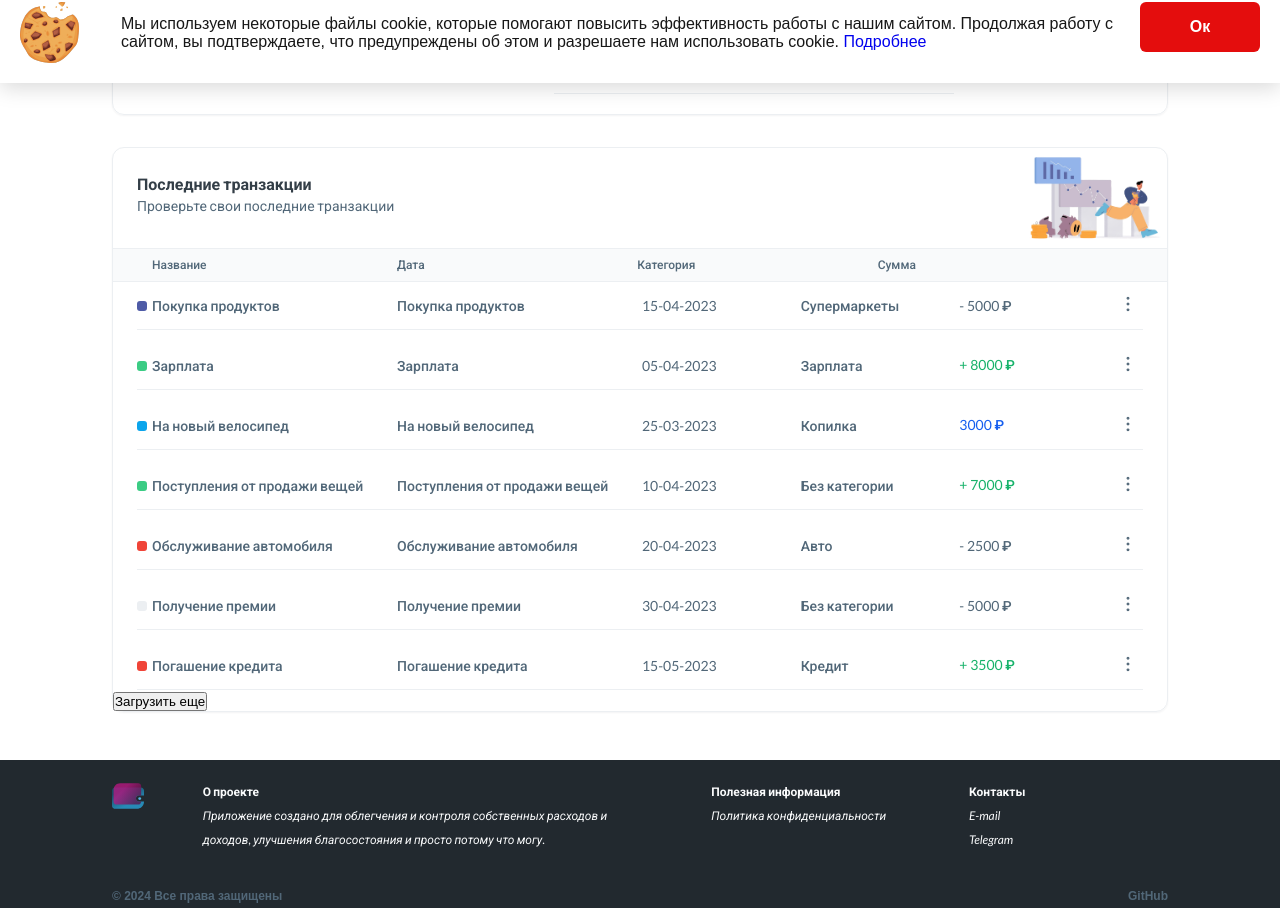
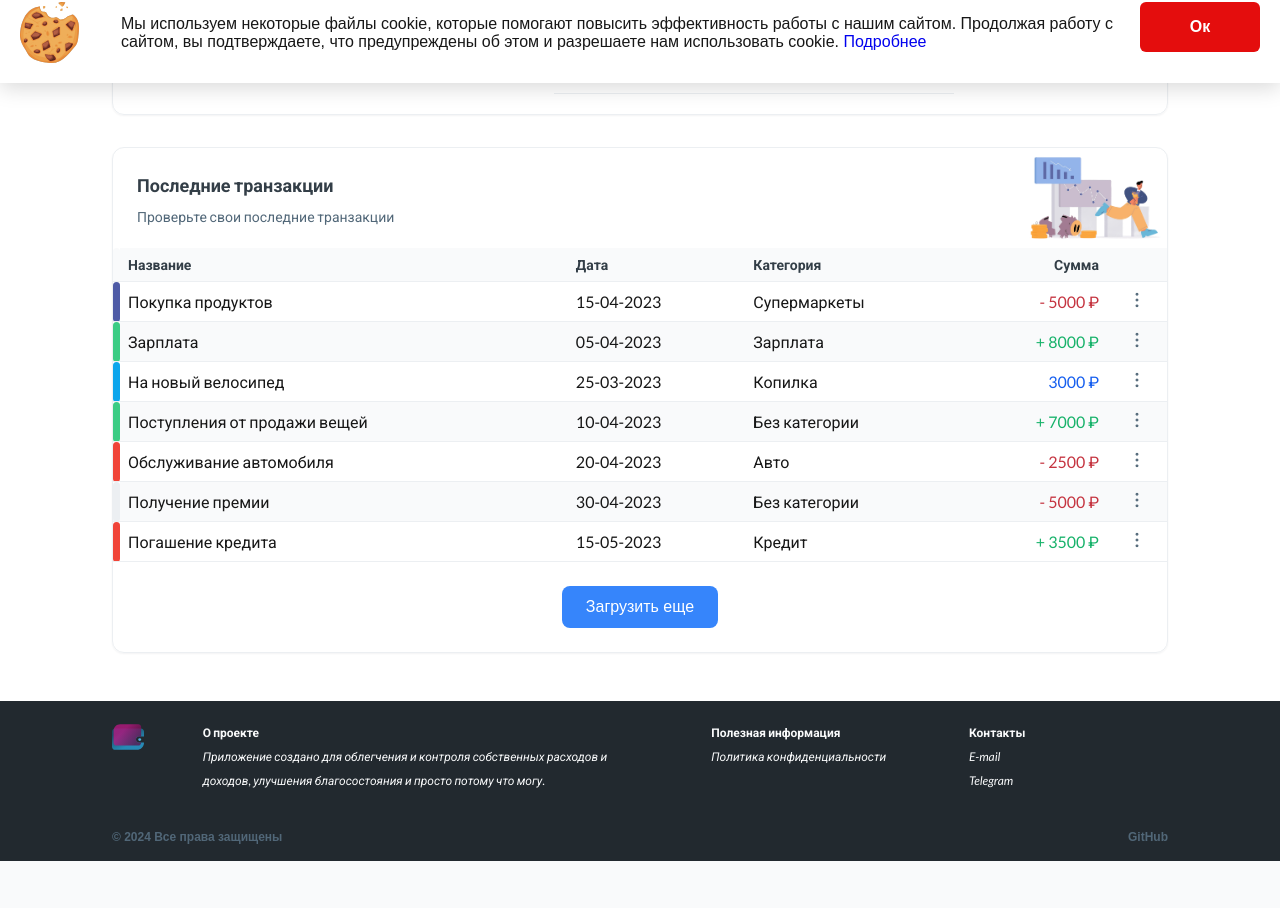
Before and after one commit to Lugovskoy-Maxim/wallet, a Next.js app: page / in a window 1280 px wide. Shown: the part 717-1625 px from the top of the page. After the commit the page ends 1578 px from the top, so only its background shows below. Built offline with nearby package versions, Linux system fonts and the light colour scheme.

Commit message:
refactor transactions table

```diff
--- a/components/LastTransactions/LastTransactions.tsx
+++ b/components/LastTransactions/LastTransactions.tsx
@@ -37,38 +37,40 @@ export default function LastTransactions() {
         <h2>Последние транзакции</h2>
         <p>Проверьте свои последние транзакции</p>
       </div>
-      <div className={styles.thead}>
-        <span className={styles.color}></span>
-        <p className={styles.name}>Название</p>
-        <p className={styles.date}>Дата</p>
-        <p className={styles.category}>Категория</p>
-        <p className={styles.amount}>Сумма</p>
-        <p className={styles.action}></p>
-      </div>
-      <ul className={styles.list}>
-        {transactions.map(
-          ({ id, name, date, type, amount: amount, category }) => (
-            <li key={id}>
-              <span
+      <table className={styles.table}>
+        <thead className={styles.thead}>
+          <tr>
+            <th className={styles.color}></th>
+            <th className={styles.name}>Название</th>
+            <th className={styles.date}>Дата</th>
+            <th className={styles.category}>Категория</th>
+            <th className={styles.amount}>Сумма</th>
+            <th className={styles.action}></th>
+          </tr>
+        </thead>
+        <tbody className={styles.list}>
+          {transactions.map(({ id, name, date, type, amount, category }) => (
+            <tr key={id}>
+              <td
                 className={styles.color}
                 style={{ backgroundColor: category.color }}
-              ></span>
-              <p className={styles.name}>{name}</p>
-              <p className={styles.name}>{name}</p>
-              <p className={styles.date}>{date}</p>
-              <p className={styles.category}>{category.name}</p>
-              <p className={`${styles.amount} ${styles[type]}`}>
+              ></td>
+              <td className={styles.name}>{name}</td>
+              <td className={styles.date}>{date}</td>
+              <td className={styles.category}>{category.name}</td>
+              <td className={`${styles.amount} ${styles[type]}`}>
                 {geAmount(type, amount)}
-              </p>
-              <p className={styles.action}>
+              </td>
+              <td className={styles.action}>
                 <button type="button">
-                  <Image src={action_icon} alt={"Опции"} />
+                  <Image src={action_icon} alt="Опции" />
                 </button>
-              </p>
-            </li>
-          )
-        )}
-      </ul>
+              </td>
+            </tr>
+          ))}
+        </tbody>
+      </table>
+
       {<button className={styles.loadMore}>Загрузить еще</button>}
     </div>
   );
--- a/components/LastTransactions/lastTransactions.module.scss
+++ b/components/LastTransactions/lastTransactions.module.scss
@@ -2,20 +2,94 @@
   border: 1px solid var(--gray-100);
   border-radius: 12px;
   width: 100%;
-  height: auto;
+  margin: 0 auto;
   box-shadow: 0 1px 2px 0 rgba(16, 24, 40, 0.05);
 
+  .table {
+    width: 100%;
+    border-spacing: 0; // Отступы между ячейками
+    border-collapse: collapse; // Границы ячеек
+
+    th,
+    td {
+      padding: 8px;
+      text-align: left;
+      border-bottom: 1px solid var(--gray-100);
+    }
+
+    thead th {
+      background-color: var(--gray-50);
+      font-weight: 700;
+      font-size: 14px;
+      color: var(--gray-900);
+    }
+
+    tbody tr:nth-child(even) {
+      background-color: var(--gray-50); // Чередование фона строк
+    }
+
+    .color {
+      border-radius: 8px;
+      margin-right: 10px;
+      padding: 2px;
+    }
+
+    .name {
+      min-width: 180px;
+    }
+
+    .date,
+    .category,
+    .amount {
+      white-space: nowrap;
+    }
+
+    .amount {
+      text-align: right;
+    }
+
+    .action {
+      width: 60px;
+      text-align: center;
+    }
+
+    .income {
+      color: var(--success-500);
+    }
+
+    .expenses {
+      color: #C53440;
+    }
+
+    .transfer {
+      color: var(--brand-600);
+    }
+
+    button {
+      border: none;
+      background: none;
+      cursor: pointer;
+    }
+  }
 
   .header {
     padding: 24px;
     width: 100%;
     height: 100px;
-    background-image: url('../../public/bg/piggy_bank_broken.png');
+    background-image: url("../../public/bg/piggy_bank_broken.png");
     background-position: right;
     background-repeat: no-repeat;
     background-size: contain;
 
+    h2 {
+      margin: 0;
+      font-size: 18px;
+      font-weight: 700;
+      color: var(--gray-900);
+    }
+
     p {
+      margin: 8px 0 0;
       font-weight: 400;
       font-size: 14px;
       line-height: 143%;
@@ -23,95 +97,21 @@
     }
   }
 
-  .icon,
-  .action {
-    flex-shrink: 0;
-    width: 25px;
+  .loadMore {
+    display: flex;
+    margin: 24px auto;
+    padding: 12px 24px;
+    border: none;
+    background-color: var(--brand-500);
+    color: white;
+    font-size: 16px;
+    font-weight: 500;
+    border-radius: 8px;
+    cursor: pointer;
+    transition: background-color 0.3s ease;
 
-    button{
-      border: none;
-      background: none;
-      cursor: pointer;
+    &:hover {
+      background-color: var(--brand-600);
     }
   }
-
-  .name {
-    min-width: 240px;
-    color: var(--gray-900);
-  }
-  .date,
-  .category,
-  .amount,
-  .name {
-    font-weight: 500;
-    font-size: 14px;
-    line-height: 150%;
-
-    width: 100%;
-    color: var(--gray-600);
-  }
-
-  .thead {
-    display: flex;
-    align-items: center;
-    background: var(--gray-50);
-    border-top: 1px solid var(--gray-100);
-    border-bottom: 1px solid var(--gray-100);
-    padding: 0px 24px;
-    width: 100%;
-    height: 34px;
-    gap: 5px;
-
-    .date,
-    .category,
-    .amount,
-    .name {
-      font-weight: 500;
-      font-size: 12px;
-      line-height: 150%;
-      width: 100%;
-    }
-  }
-
-  .list {
-    display: flex;
-    flex-direction: column;
-    gap: 12px;
-    padding: 0 24px;
-
-    li {
-      display: flex;
-      align-items: center;
-      width: 100%;
-      height: 48px;
-      gap: 5px;
-      border-bottom: 1px solid var(--gray-100);
-
-      .income {
-        font-weight: 500;
-        font-size: 14px;
-        line-height: 143%;
-        color: var(--success-500);
-      }
-      .expense {
-        font-weight: 500;
-        font-size: 14px;
-        line-height: 143%;
-        color: #c53440;
-      }
-      .transfer {
-        font-weight: 500;
-        font-size: 14px;
-        line-height: 143%;
-        color: var(--brand-600);
-      }
-    }
-  }
-
-  .color {
-    flex-shrink: 0;
-    width: 10px;
-    height: 10px;
-    border-radius: 3px;
-  }
 }
```
